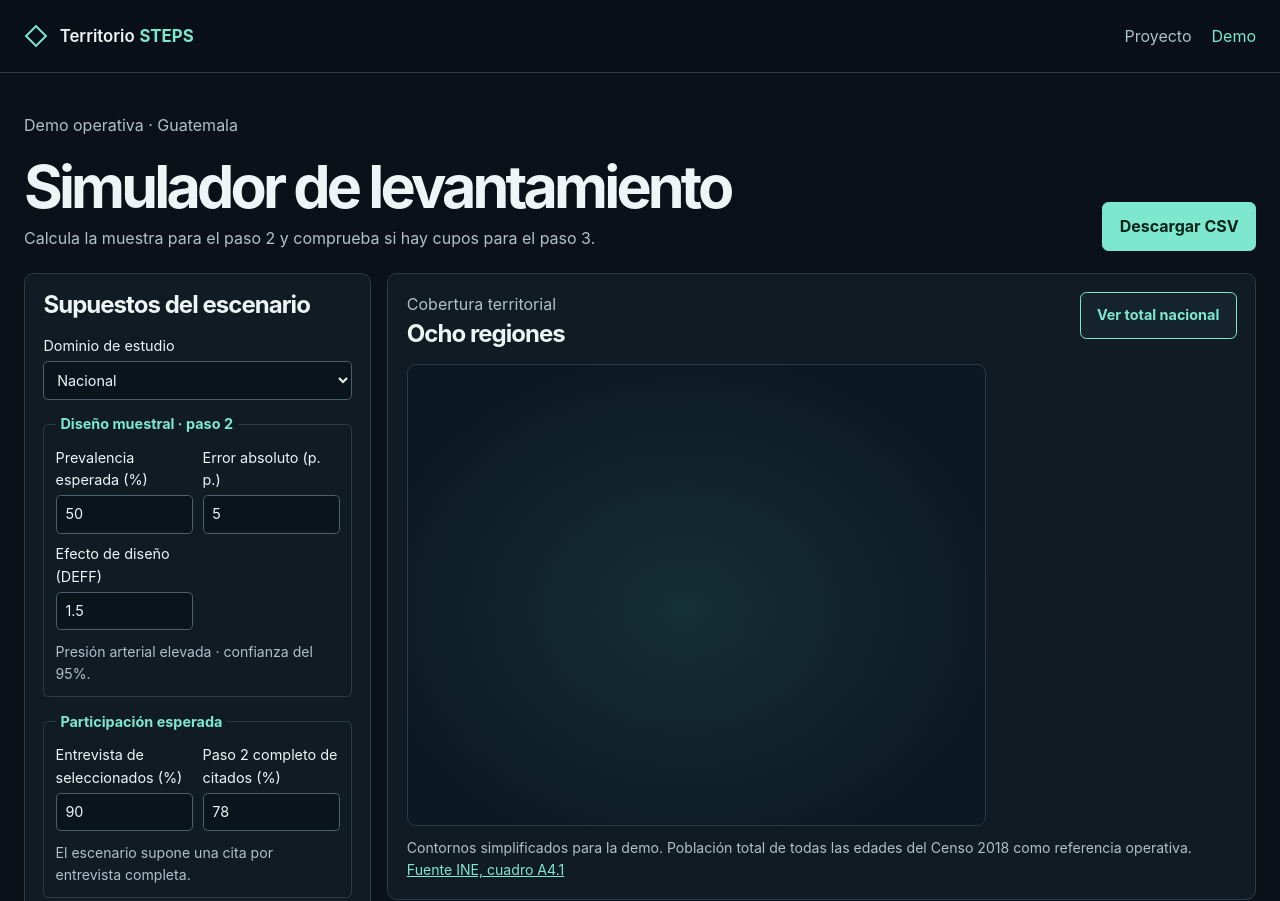
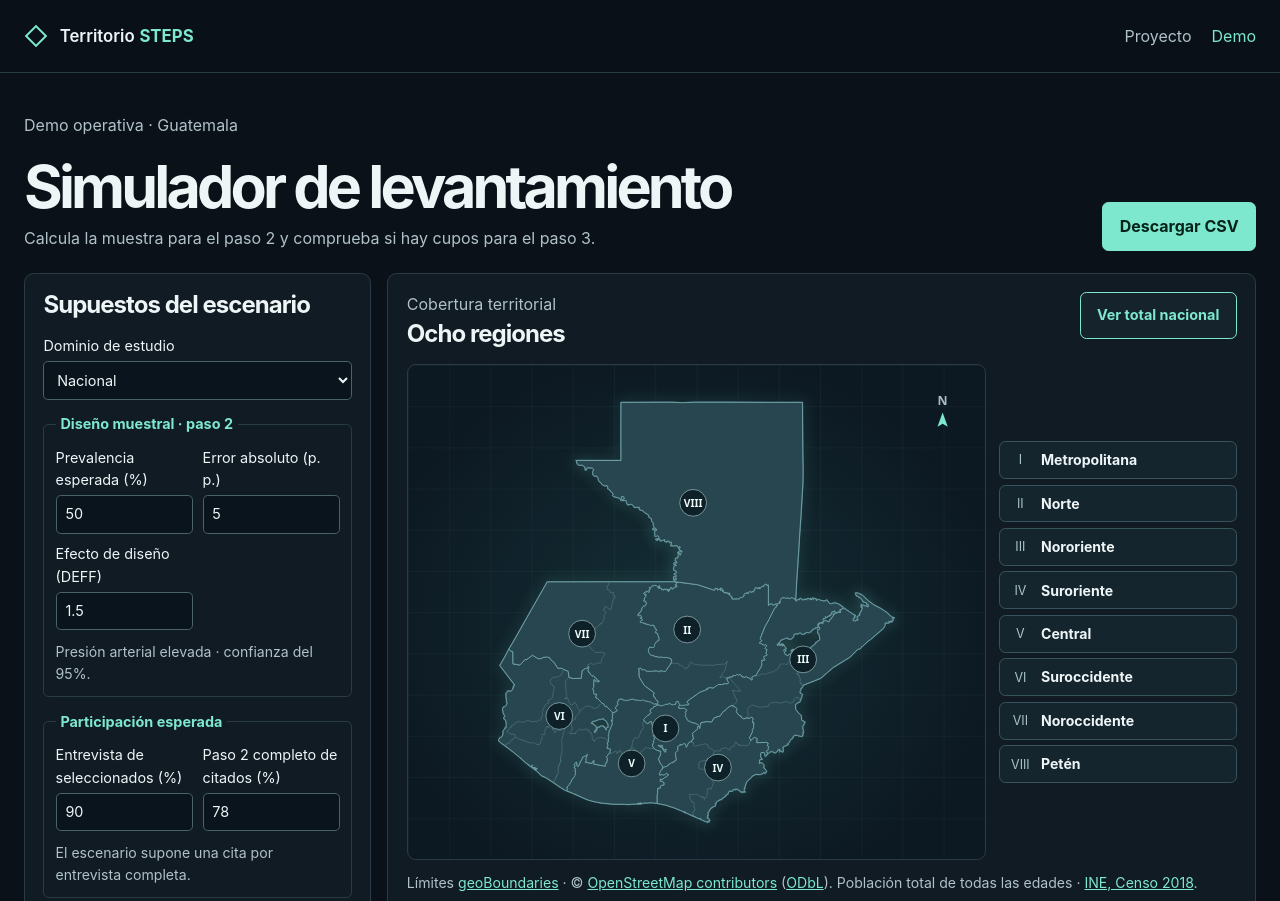
Before and after one commit to neworbitx-art/STEPS, a plain HTML site: page demo.html in a window 1280 px wide. Shown: the top 901 px of the page. Drawn offline with Linux system fonts and the light colour scheme.

Commit message:
Integrar el mapa renovado en la demo y documentar sus fuentes

```diff
--- a/demo.html
+++ b/demo.html
@@ -59,15 +59,25 @@
           <div class="panel-heading"><div><p class="eyebrow">Cobertura territorial</p><h2 id="territory-title">Ocho regiones</h2></div><button id="national" class="secondary" type="button" aria-pressed="true">Ver total nacional</button></div>
           <div class="map-layout">
             <div class="map-surface">
-              <svg id="region-map" viewBox="0 0 510 407" role="group" aria-label="Mapa interactivo de las ocho regiones de Guatemala">
-                <defs><linearGradient id="region-fill" x2="0.2" y2="1"><stop stop-color="#a8c4c3"></stop><stop offset="1" stop-color="#547f83"></stop></linearGradient></defs>
-                <g id="map-depth" aria-hidden="true" transform="translate(0 8)"></g>
-                <g id="map-regions"></g>
+              <svg id="region-map" viewBox="0 0 560 480" role="group" aria-label="Mapa interactivo de las ocho regiones de Guatemala">
+                <defs>
+                  <pattern id="map-grid" width="40" height="40" patternUnits="userSpaceOnUse"><path d="M40 0H0V40"/></pattern>
+                </defs>
+                <rect class="map-grid" width="560" height="480" fill="url(#map-grid)" aria-hidden="true"/>
+                <g class="map-compass" transform="translate(519 45)" aria-hidden="true">
+                  <text text-anchor="middle" y="-6">N</text><path d="M0 1 L-5 15 L0 12 L5 15Z"/>
+                </g>
+                <g id="map-camera">
+                  <path id="map-country" aria-hidden="true"/>
+                  <g id="map-regions"></g>
+                  <path id="map-departments" aria-hidden="true"/>
+                  <g id="map-labels" aria-hidden="true"></g>
+                </g>
               </svg>
             </div>
             <div id="region-grid" class="region-grid" aria-label="Lista de regiones"></div>
           </div>
-          <p class="note">Contornos simplificados para la demo. Población total de todas las edades del Censo 2018 como referencia operativa. <a href="https://www.ine.gob.gt/sistema/uploads/2021/11/19/202111192139096rGNQ5SfAlepmPGfYTovW9MF6X2turyT.pdf">Fuente INE, cuadro A4.1</a></p>
+          <p class="note">Límites <a href="https://www.geoboundaries.org/api/current/gbOpen/GTM/ADM1/">geoBoundaries</a> · © <a href="https://www.openstreetmap.org/copyright">OpenStreetMap contributors</a> (<a href="https://opendatacommons.org/licenses/odbl/1-0/">ODbL</a>). Población total de todas las edades · <a href="https://www.ine.gob.gt/sistema/uploads/2021/11/19/202111192139096rGNQ5SfAlepmPGfYTovW9MF6X2turyT.pdf">INE, Censo 2018</a>.</p>
         </section>
         <section class="panel results" aria-labelledby="result-title">
           <p class="eyebrow">Escenario calculado</p>
```
Also changed, not shown: 1 other file.
